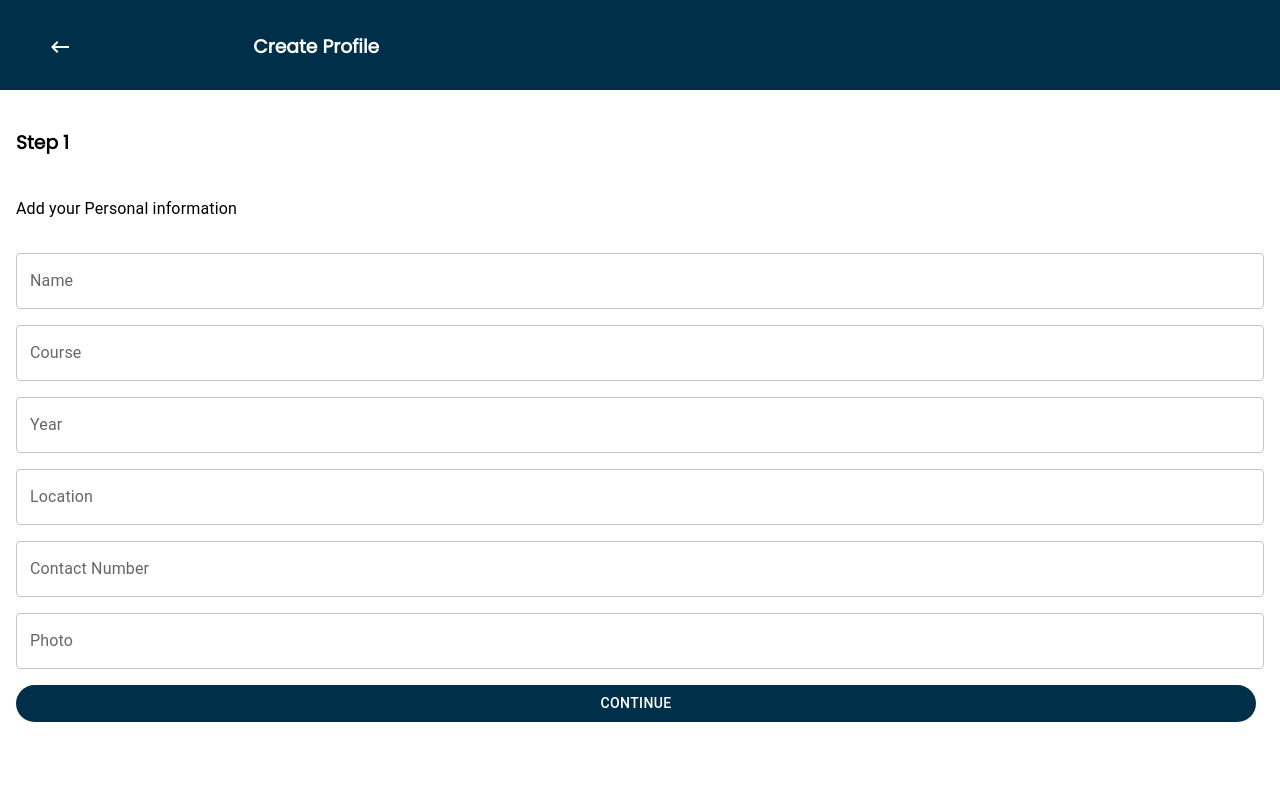
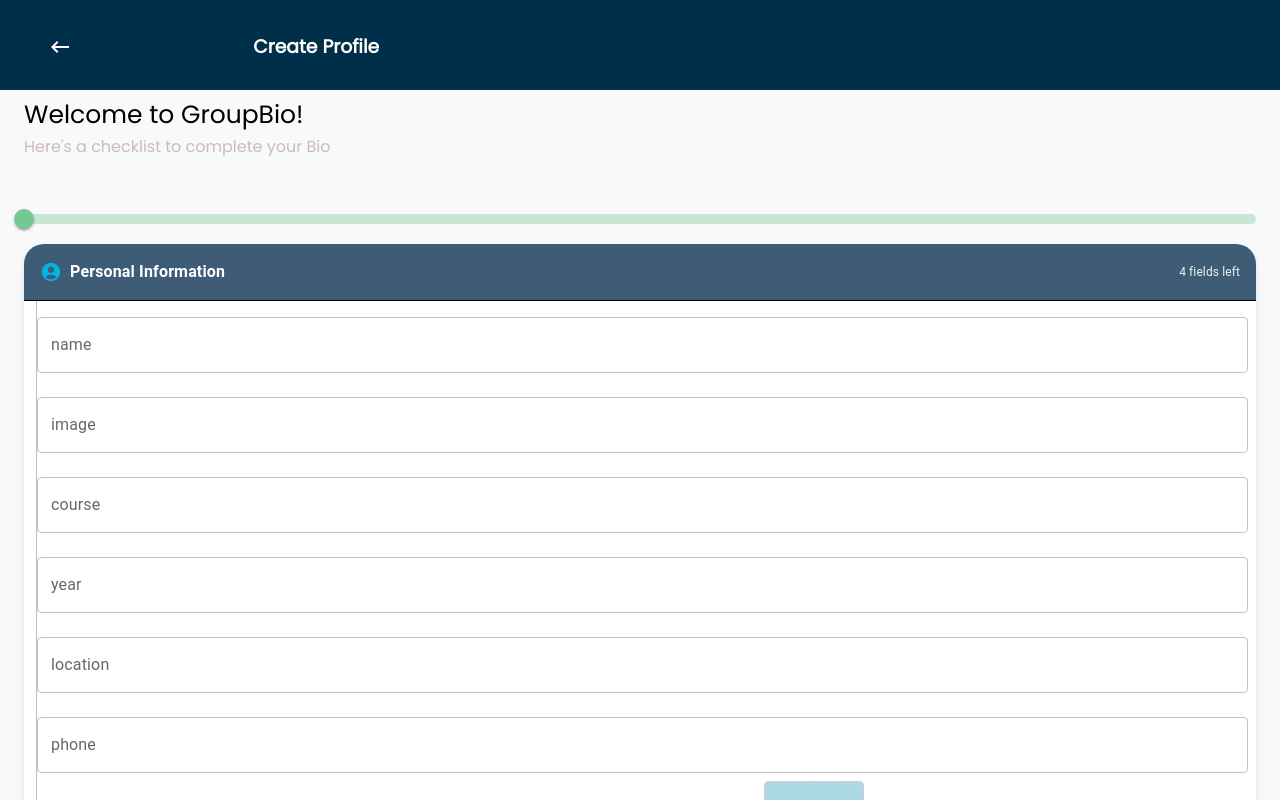
Before and after one commit to Anthoniselvi/group-bio, a Next.js app: page /form in a window 1280 px wide. Shown: the top 800 px of the page. Built offline with nearby package versions, Linux system fonts and the light colour scheme.

Commit message:
members page turns as homepage

```diff
--- a/components/TopBar/Navbar.js
+++ b/components/TopBar/Navbar.js
@@ -78,7 +78,7 @@
 
       {router.pathname === "/form" ? (
         <></>
-      ) : searchVisible && router.pathname === "/allprofiles" ? (
+      ) : searchVisible && router.pathname === "/" ? (
         <>
           <div className={styles.searchContainer}>
             <input
--- a/pages/form.js
+++ b/pages/form.js
@@ -9,12 +9,14 @@
 import axios from "axios";
 import Footer from "@/components/Footer/Footer";
 import AddProfile from "@/components/Dashboard/AddProfile";
+import HomePage from "@/components/Home/homepage";
 const steps = ["Personal Information", "Company Information"];
 
 export default function Form() {
   return (
     <div>
-      <AddProfile />
+      {/* <AddProfile /> */}
+      <HomePage />
     </div>
   );
 }
--- a/pages/index.js
+++ b/pages/index.js
@@ -4,6 +4,7 @@
 import Sample from "@/components/Sample";
 import Signin from "@/components/Signin/Signin";
 import HomePage from "../components/Home/homepage";
+import AllProfiles from "./allprofiles";
 
 export default function Home() {
   return (
@@ -14,7 +15,7 @@
       <main>
         <div className={styles.maindiv}>
           {/* <Sample /> */}
-          <HomePage />
+          <AllProfiles />
         </div>
       </main>
     </>
```
